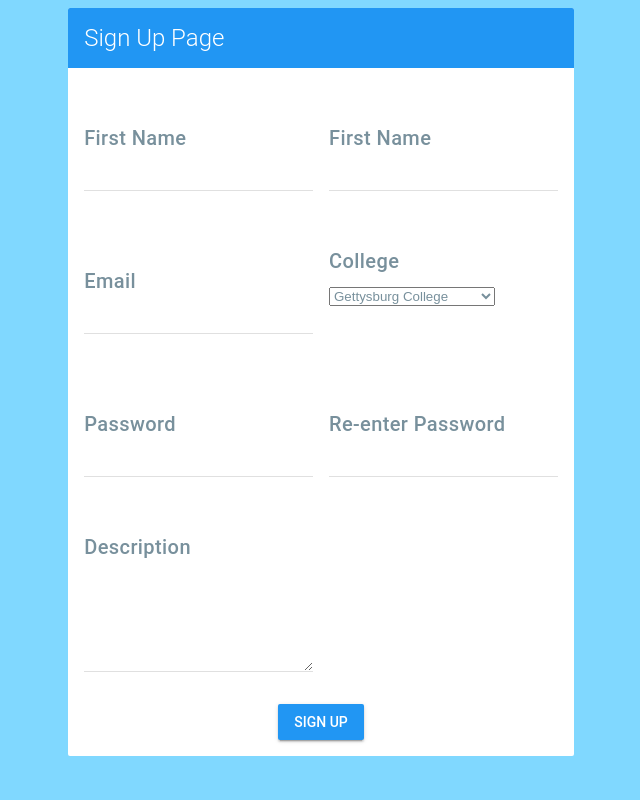
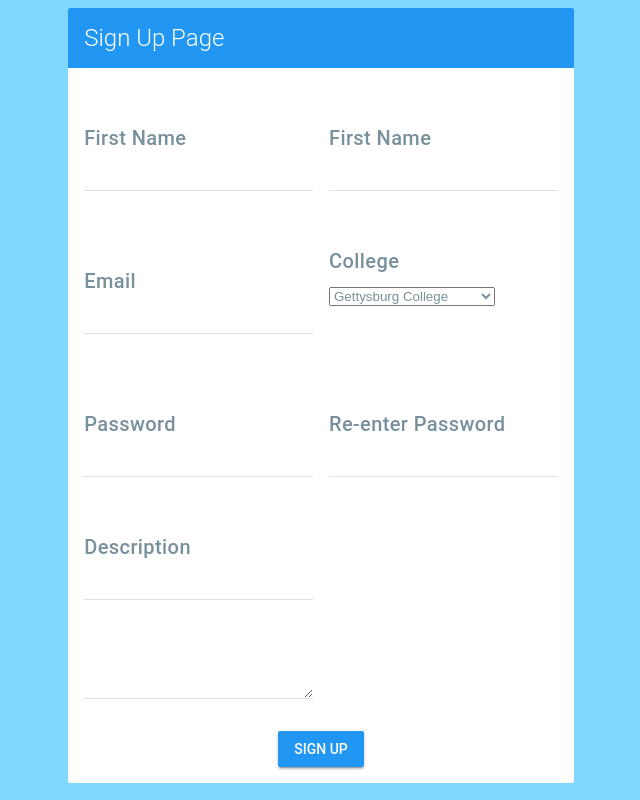
Before and after one commit to michaelclarkcuadrado/BuBoard, a PHP site: page /signup.php in a window 1280 px wide. Shown: the whole page, without its empty margins (319-959 px from the left). Run offline with PHP 8.4, Linux system fonts and the light colour scheme.

Commit message:
Fixed some sign up problems

```diff
--- a/Application/src/signup.php
+++ b/Application/src/signup.php
@@ -74,13 +74,13 @@ This div here should center this log in screen on any page that the user is on
                     <div class="mdl-cell mdl-cell--6-col">
                         <div class="mdl-textfield mdl-js-textfield mdl-textfield--floating-label">
                             <h5 class="mdl-color-text--blue-grey-400">Password</h5>
-                            <input class="mdl-textfield__input" id="firstname"/>
+                            <input class="mdl-textfield__input" type="password" id="password"/>
                         </div>
                     </div>
                     <div class="mdl-cell mdl-cell--6-col">
                         <div class="mdl-textfield mdl-js-textfield mdl-textfield--floating-label">
                             <h5 class="mdl-color-text--blue-grey-400">Re-enter Password</h5>
-                            <input class="mdl-textfield__input" id="lastname"/>
+                            <input class="mdl-textfield__input" type="password" id="password2"/>
                         </div>
                     </div>
                     <div class="mdl-layout-spacer"></div>
@@ -89,6 +89,7 @@ This div here should center this log in screen on any page that the user is on
                     <div class="mdl-layout-spacer"></div>
                     <div class="mdl-cell mdl-cell--6-col">
                         <h5 class="mdl-color-text--blue-grey-400">Description</h5>
+			<input class="mdl-textfield__input" id="description"/>
                         <textarea class="mdl-textfield__input" type="text" rows="5" id="description"></textarea>
                     </div>
                 </div>
--- a/docker-compose.yml
+++ b/docker-compose.yml
@@ -23,5 +23,7 @@ services:
   ports:
    - 8080:80
 
+
+
 volumes:
  buboard-db:
```
